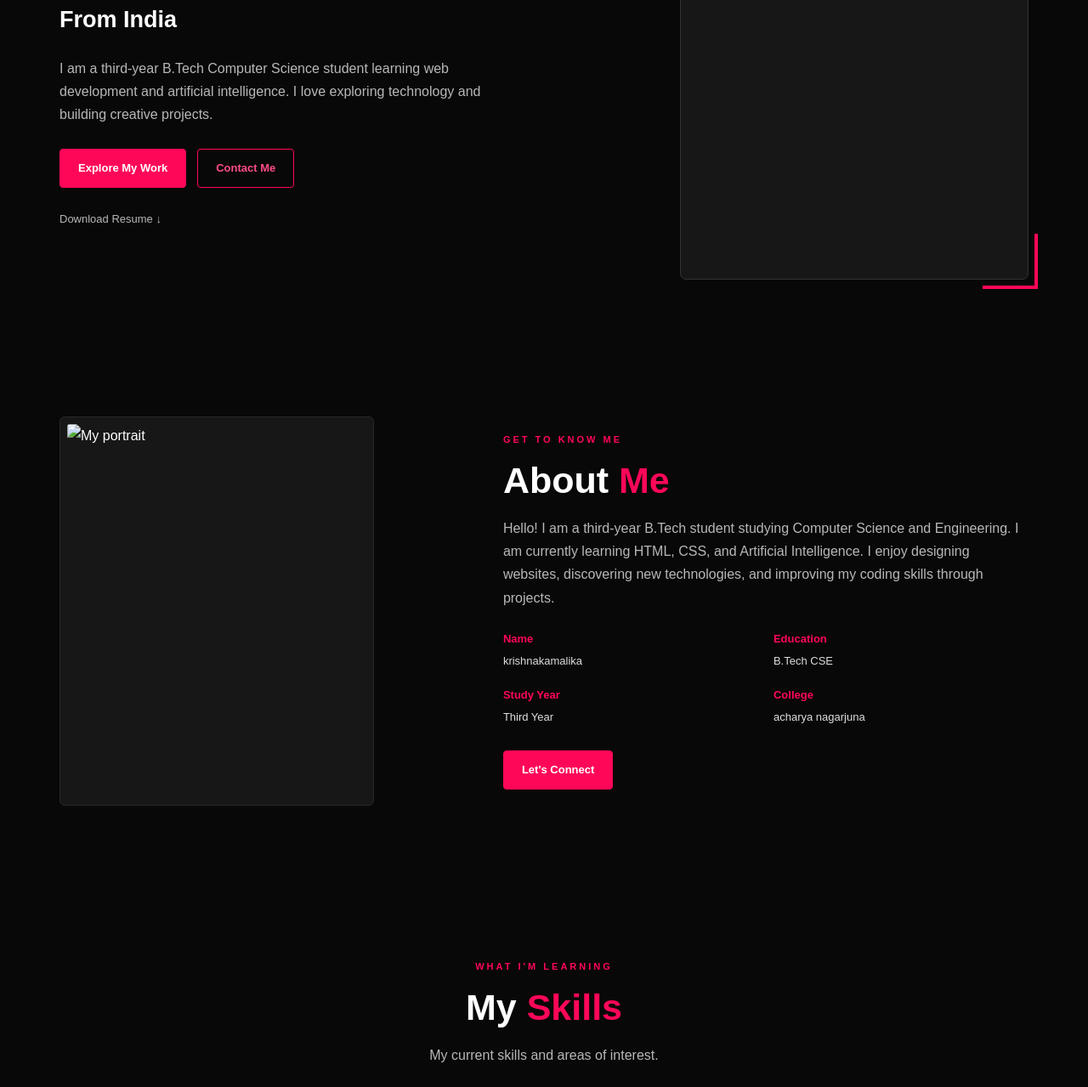
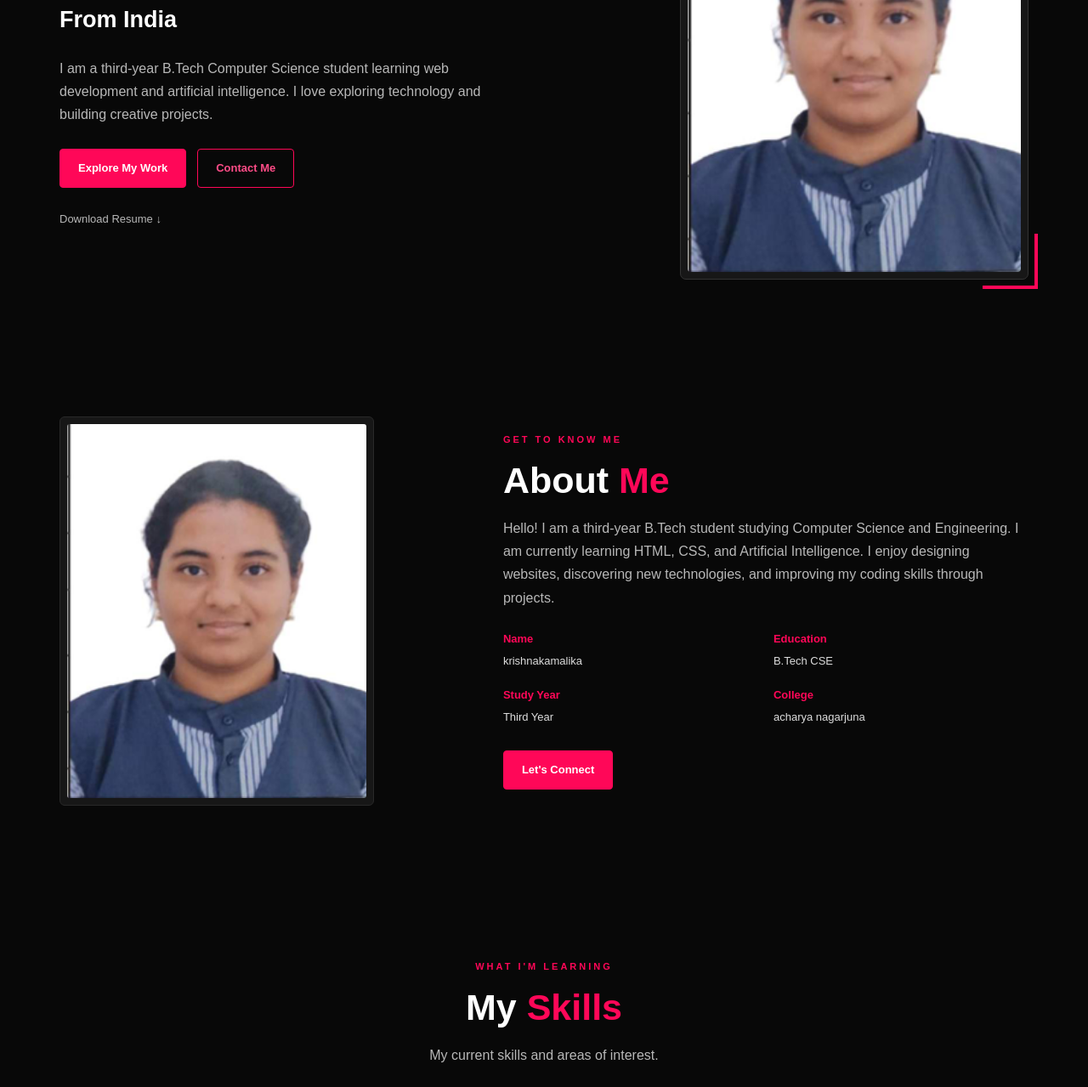
Before and after one commit to KRISHNAKAMALIKA/my-personal-portfolio, a plain HTML site: page index.html in a window 1280 px wide. Shown: the part 330-1609 px from the top of the page at 85% size. Drawn offline with Linux system fonts and the light colour scheme.

Commit message:
Fix image file extension from .jng to .png

```diff
--- a/index.html
+++ b/index.html
@@ -54,7 +54,7 @@
             </div>
 
             <div class="hero-photo">
-                <img src="my-photo.jng" alt="My profile photo">
+                <img src="my-photo.png" alt="My profile photo">
                 <div class="photo-decoration"></div>
             </div>
         </section>
@@ -62,7 +62,7 @@
         <!-- About Me -->
         <section id="about" class="section about-section">
             <div class="about-photo">
-                <img src="my-photo.jng" alt="My portrait">
+                <img src="my-photo.png" alt="My portrait">
             </div>
 
             <div class="about-content">
```
